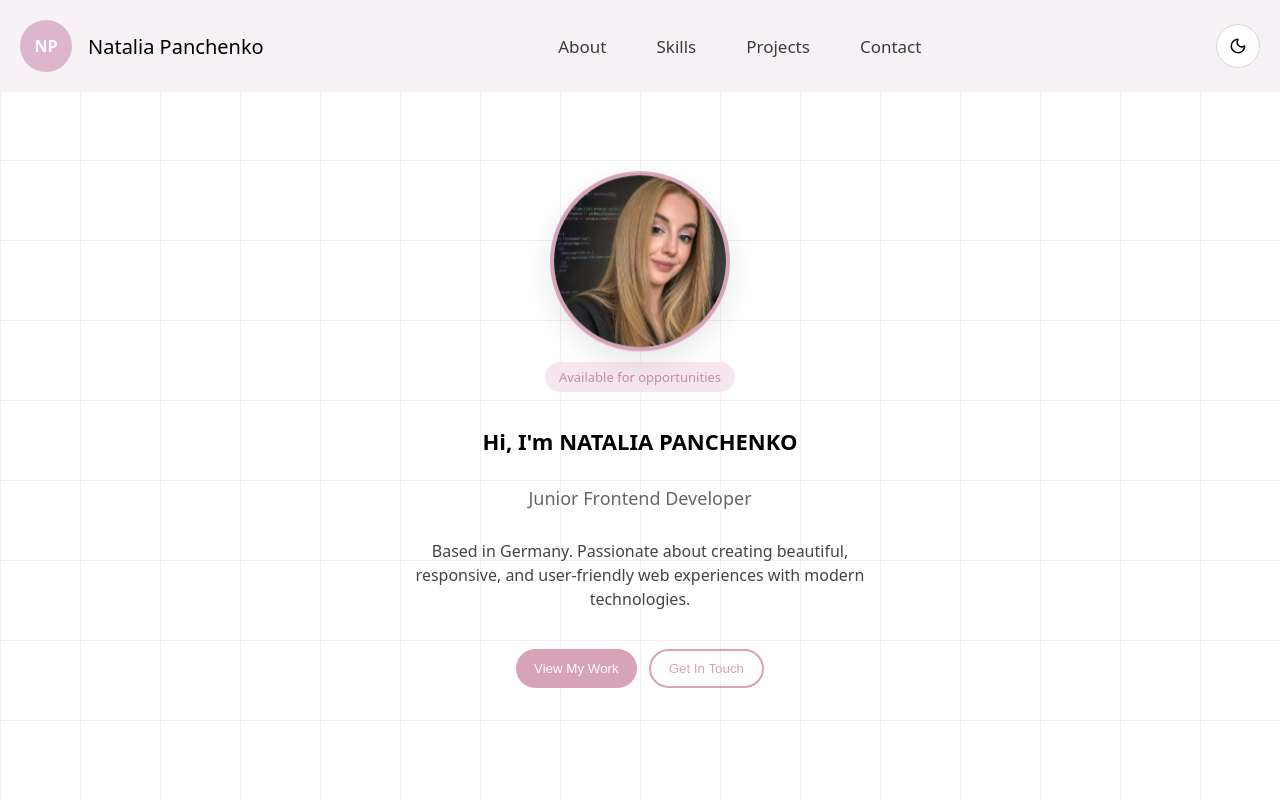
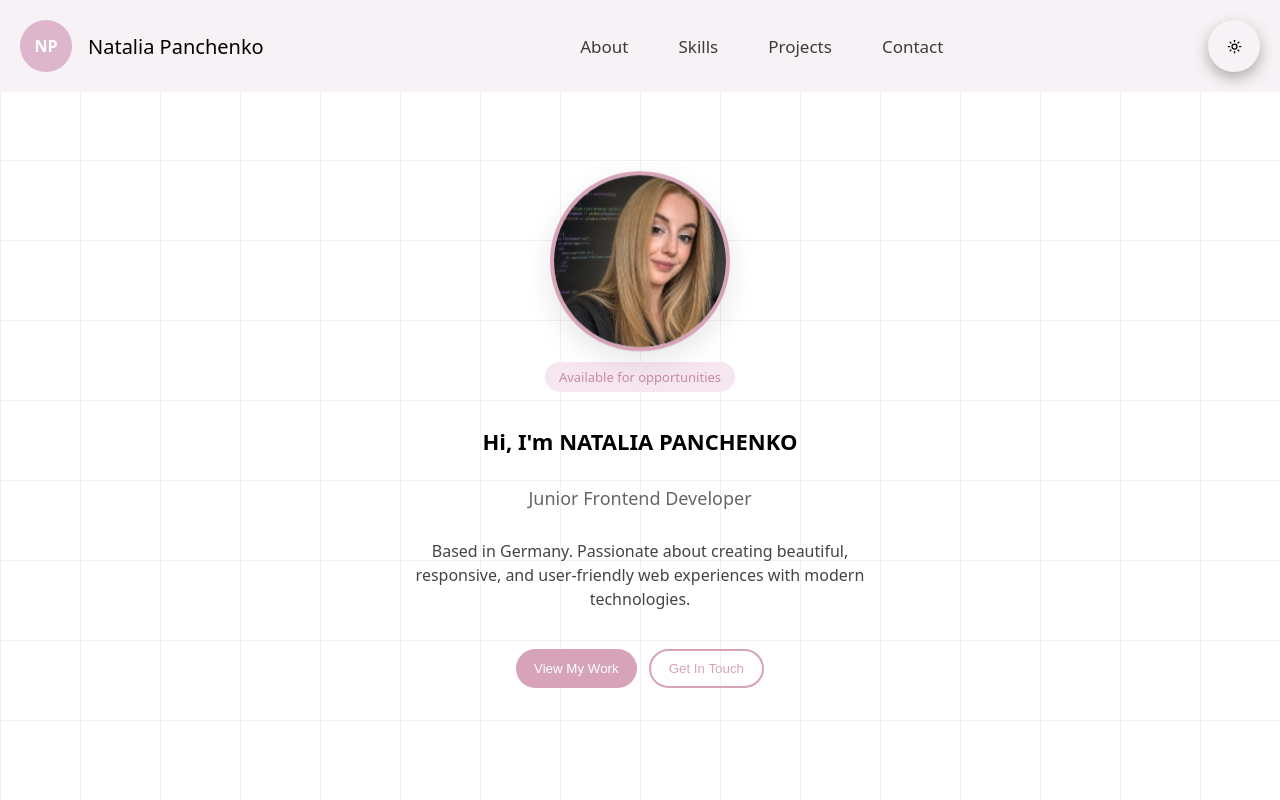
Before and after one commit to NataliaPanchenko/personal-portfolio, a Next.js app: page / in a window 1280 px wide. Shown: the top 800 px of the page. Built offline with nearby package versions, Linux system fonts and the light colour scheme.

Commit message:
add ToggleTheme component

```diff
--- a/components/Header.js
+++ b/components/Header.js
@@ -2,6 +2,7 @@ import { useState } from "react";
 import styled from "styled-components";
 import { Moon, Menu, X } from "lucide-react";
 import Link from "next/link";
+import ToggleTheme from "./ToggleTheme";
 
 export default function Header() {
   const [isOpen, setIsOpen] = useState(false);
@@ -24,9 +25,7 @@ export default function Header() {
           </DesktopNavigation>
 
           <RightSide>
-            <IconButton>
-              <Moon size={18} />
-            </IconButton>
+            <ToggleTheme />
 
             <BurgerButton onClick={() => setIsOpen(!isOpen)}>
               {isOpen ? <X size={20} /> : <Menu size={20} />}
--- /dev/null
+++ b/components/ToggleTheme.js
@@ -0,0 +1,80 @@
+import { Sun, Moon } from "lucide-react";
+import { useState, useEffect } from "react";
+import styled from "styled-components";
+
+export const THEME_STATES = {
+  DARK: "dark",
+  LIGHT: "light",
+};
+
+export default function ToggleTheme() {
+  const [isDark, setIsDark] = useState(false);
+
+  useEffect(() => {
+    const storedTheme = localStorage.getItem("theme");
+    if (storedTheme === THEME_STATES.DARK) {
+      setIsDark(true);
+      document.documentElement.classList.add(THEME_STATES.DARK);
+    } else {
+      localStorage.setItem("theme", THEME_STATES.LIGHT);
+      setIsDark(false);
+    }
+  }, []);
+
+  function toggleDark() {
+    if (isDark) {
+      document.documentElement.classList.remove(THEME_STATES.DARK);
+      localStorage.setItem("theme", THEME_STATES.LIGHT);
+      setIsDark(false);
+    } else {
+      document.documentElement.classList.add(THEME_STATES.DARK);
+      localStorage.setItem("theme", THEME_STATES.DARK);
+      setIsDark(true);
+    }
+  }
+  return (
+    <FloatingButton
+      onClick={toggleDark}
+      className="rotate"
+      onAnimationEnd={(event) => event.currentTarget.classList.remove("rotate")}
+    >
+      {isDark ? <Moon size="15" /> : <Sun size="15" />}
+    </FloatingButton>
+  );
+}
+
+const FloatingButton = styled.button`
+  background: var(--dark-mode);
+  color: var(--dark-mode-bg);
+  position: fixed;
+  bottom: 20px;
+  right: 20px;
+  width: 52px;
+  height: 52px;
+  border-radius: 50%;
+  border: none;
+  display: flex;
+  align-items: center;
+  justify-content: center;
+  cursor: pointer;
+  box-shadow: 0 6px 15px rgba(0, 0, 0, 0.3);
+  z-index: 999;
+  transition: all 0.3s ease;
+  &:hover {
+    transform: scale(1.1);
+  }
+  &.rotate {
+    animation: spin 0.5s ease;
+  }
+  @keyframes spin {
+    from {
+      transform: rotate(0deg) scale(1);
+    }
+    to {
+      transform: rotate(360deg) scale(1.1);
+    }
+  }
+  &.rotate {
+    animation: spin 0.5s ease;
+  }
+`;
```
